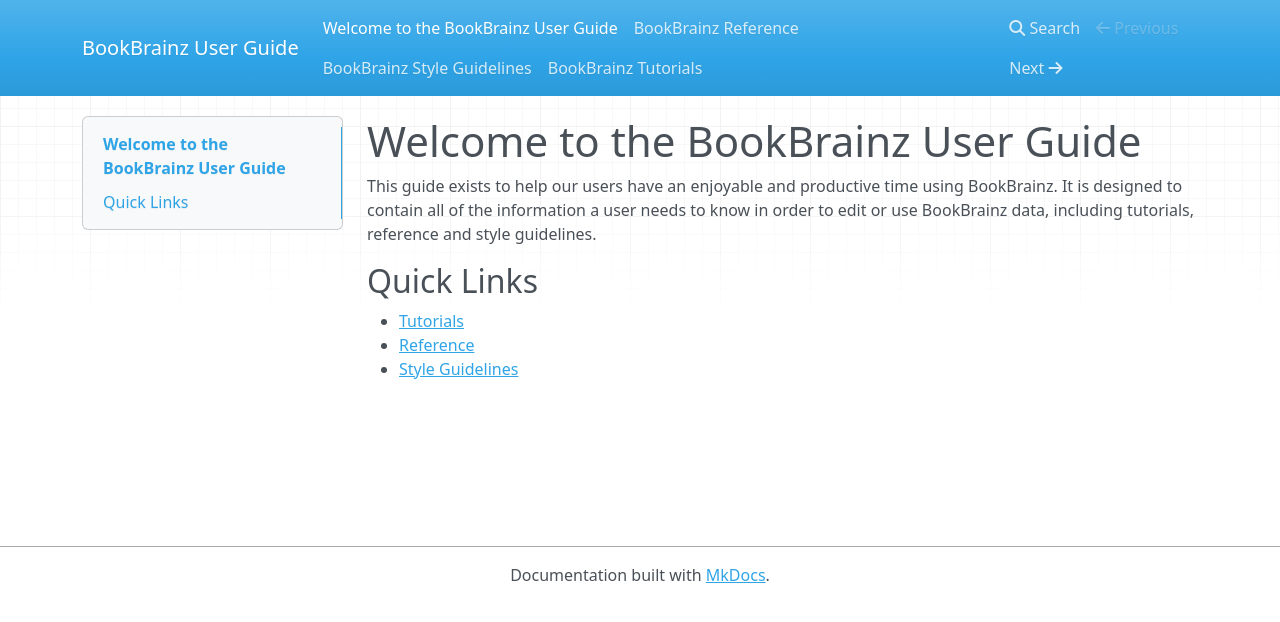
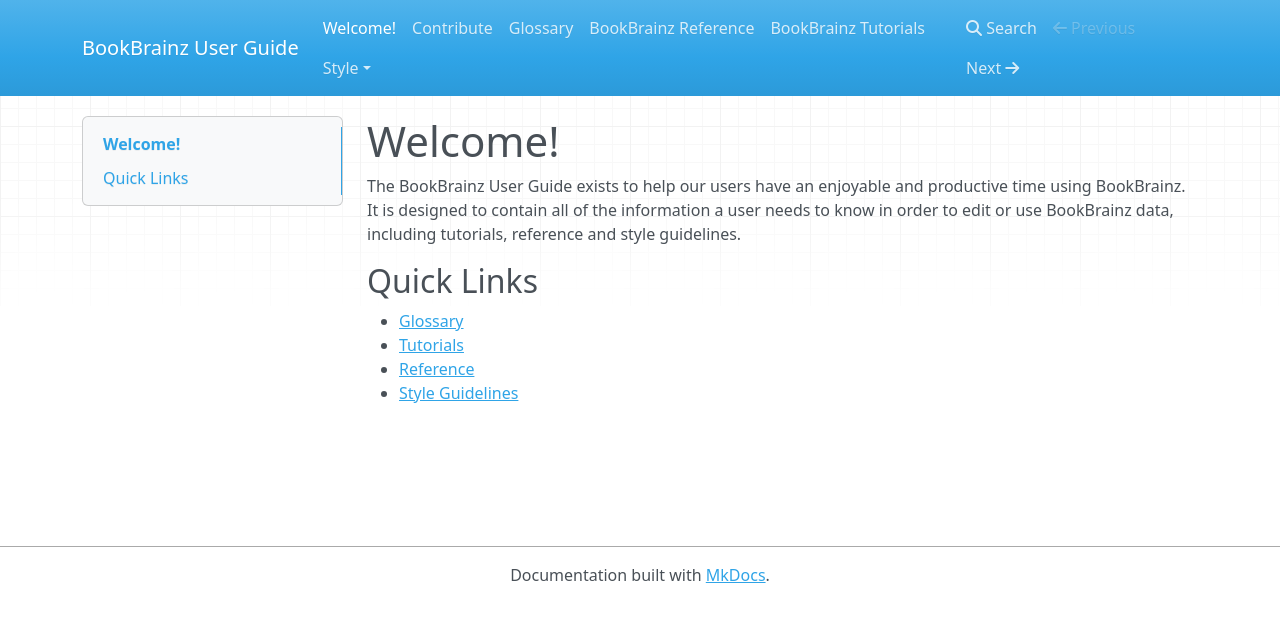
Before and after one commit to metabrainz/bookbrainz-user-guide, an MkDocs documentation site: the page built from docs/index.md, in a window 1280 px wide. Shown: the top 622 px of the page. Built offline with MkDocs 1.6.1, drawn with Linux system fonts in a browser that asks for light colours; nearby versions of some CDN libraries.

Commit message:
Added pages about style process, contributing and a glossary.

```diff
--- /dev/null
+++ b/docs/contribute.md
@@ -0,0 +1,11 @@
+If you'd like to contribute to this user guide, all you have to do is sign up to
+GitHub, and make a pull request against the [BookBrainz User Guide
+repository](https://github.com/bookbrainz/bookbrainz-user-guide). The user guide
+is written in Markdown format, which is easy for people with no coding
+experience to edit. Please follow the documentation guidelines on this page when
+writing documentation.
+
+Documentation guidelines
+------------------------
+The requirements for documentation will be decided in the mailing list, and then
+included in this guide.
--- a/docs/index.md
+++ b/docs/index.md
@@ -1,12 +1,13 @@
-# Welcome to the BookBrainz User Guide
+# Welcome!
 
-This guide exists to help our users have an enjoyable and productive time using
-BookBrainz. It is designed to contain all of the information a user needs to
-know in order to edit or use BookBrainz data, including tutorials, reference
-and style guidelines.
+The BookBrainz User Guide exists to help our users have an enjoyable and
+productive time using BookBrainz. It is designed to contain all of the
+information a user needs to know in order to edit or use BookBrainz data,
+including tutorials, reference and style guidelines.
 
 ## Quick Links
 
+* [Glossary](glossary.md)
 * [Tutorials](tutorials.md)
 * [Reference](reference.md)
-* [Style Guidelines](style.md)
+* [Style Guidelines](style/introduction.md)
```
Also changed, not shown: docs/glossary.md (added, +6 -0 lines), docs/style/style-process.md (added, +28 -0 lines), docs/style/introduction.md (renamed from docs/style.md).
